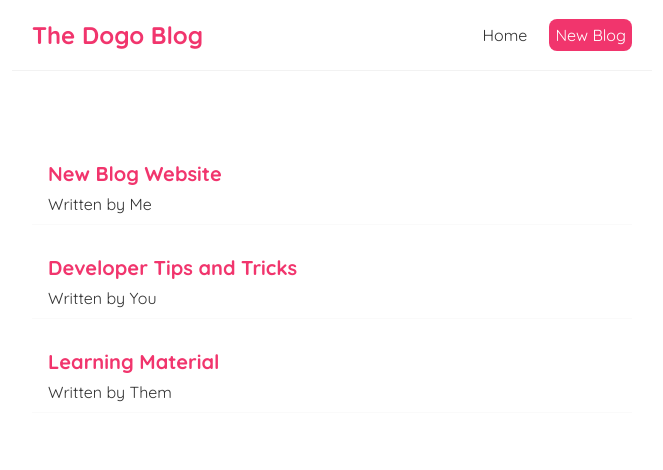
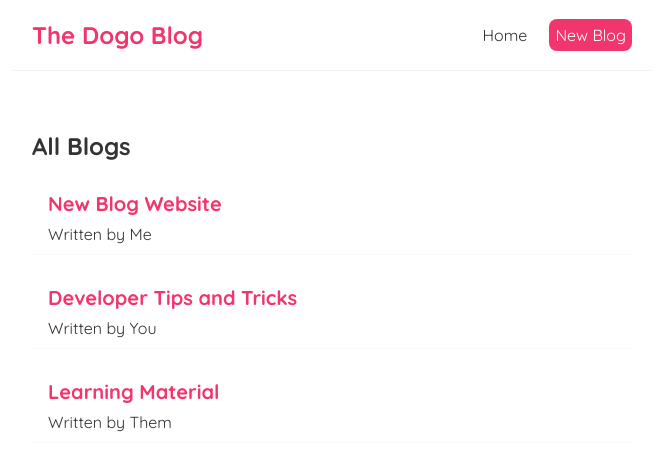
Before and after one commit to ecamel1/youtube-projects, a React (Create React App) app in the folder NetNinja-React/blog/: page / in a window 1280 px wide. Shown: the top 470 px of the page, without its empty margins (308-971 px from the left). Built offline with nearby package versions, Linux system fonts and the light colour scheme.

Commit message:
lesson 11

```diff
--- /dev/null
+++ b/NetNinja-React/blog/src/BlogList.js
@@ -0,0 +1,18 @@
+function BlogList({blogs, title}){
+    // const blogs = props.blogs;
+    // const title = props.title;
+
+    return (
+        <div className="blog-list">
+            <h2>{ title }</h2>
+            {blogs.map((blog) =>(
+                <div className="blog-preview" key={blog.id}>
+                    <h2>{ blog.title }</h2>
+                    <p>Written by {blog.author}</p>
+                </div>
+            ))}
+        </div>
+     );
+}
+
+export default BlogList;
--- a/NetNinja-React/blog/src/Home.js
+++ b/NetNinja-React/blog/src/Home.js
@@ -1,4 +1,5 @@
 import { useState } from 'react';
+import BlogList from './BlogList';
 
 function Home() {
     const [blogs, setBlogs] = useState([
@@ -9,12 +10,8 @@
 
     return (
         <div className="Home">
-            {blogs.map((blog) =>(
-                <div className="blog-preview" key={blog.id}>
-                    <h2>{ blog.title }</h2>
-                    <p>Written by {blog.author}</p>
-                </div>
-            ))}
+            {/* Prop Example Below */}
+            <BlogList blogs={blogs} title="All Blogs" />
         </div>
     );
 }
```
Also changed, not shown: 1 other file (tests, documents, lock files or other folders).
